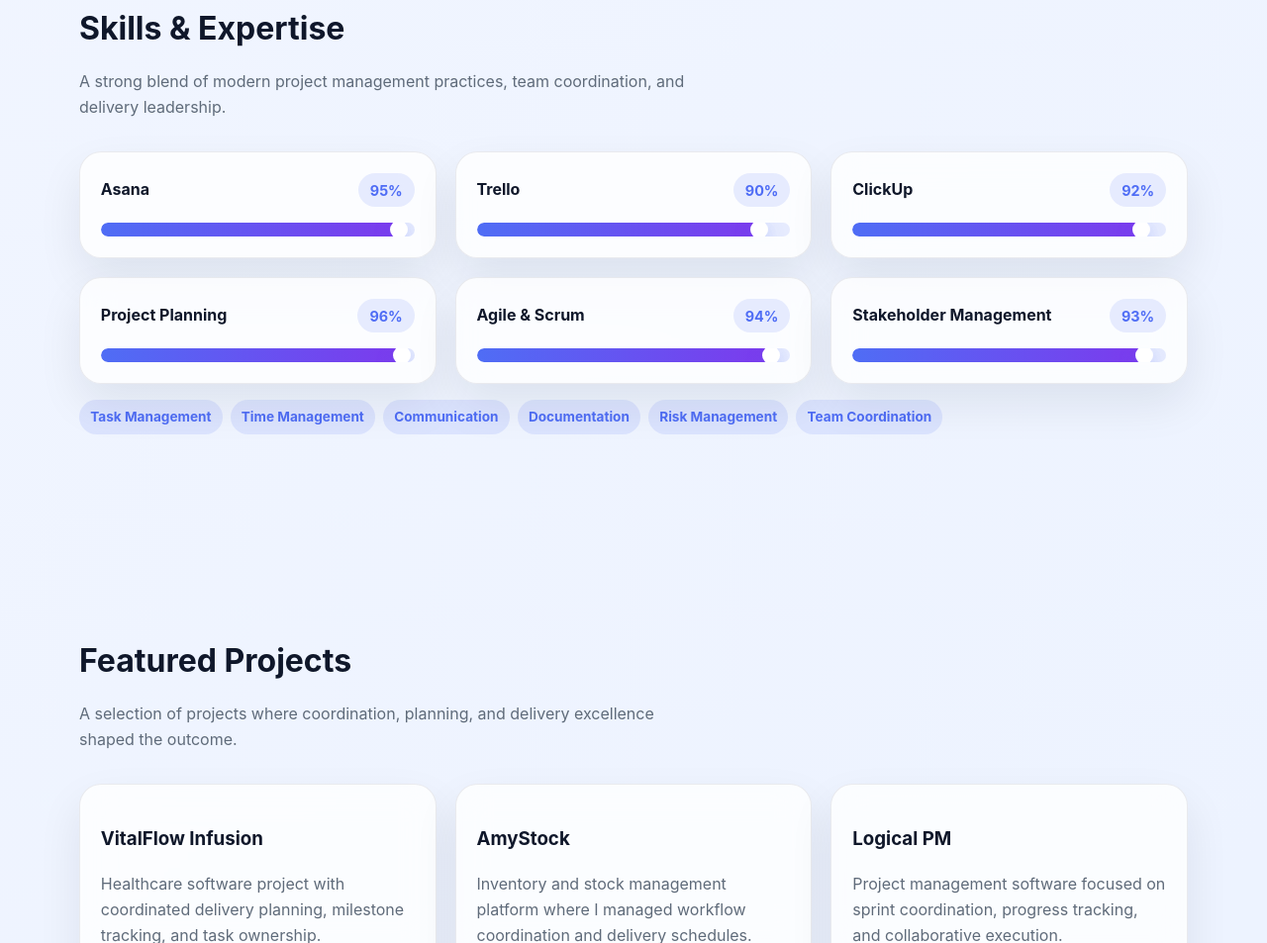
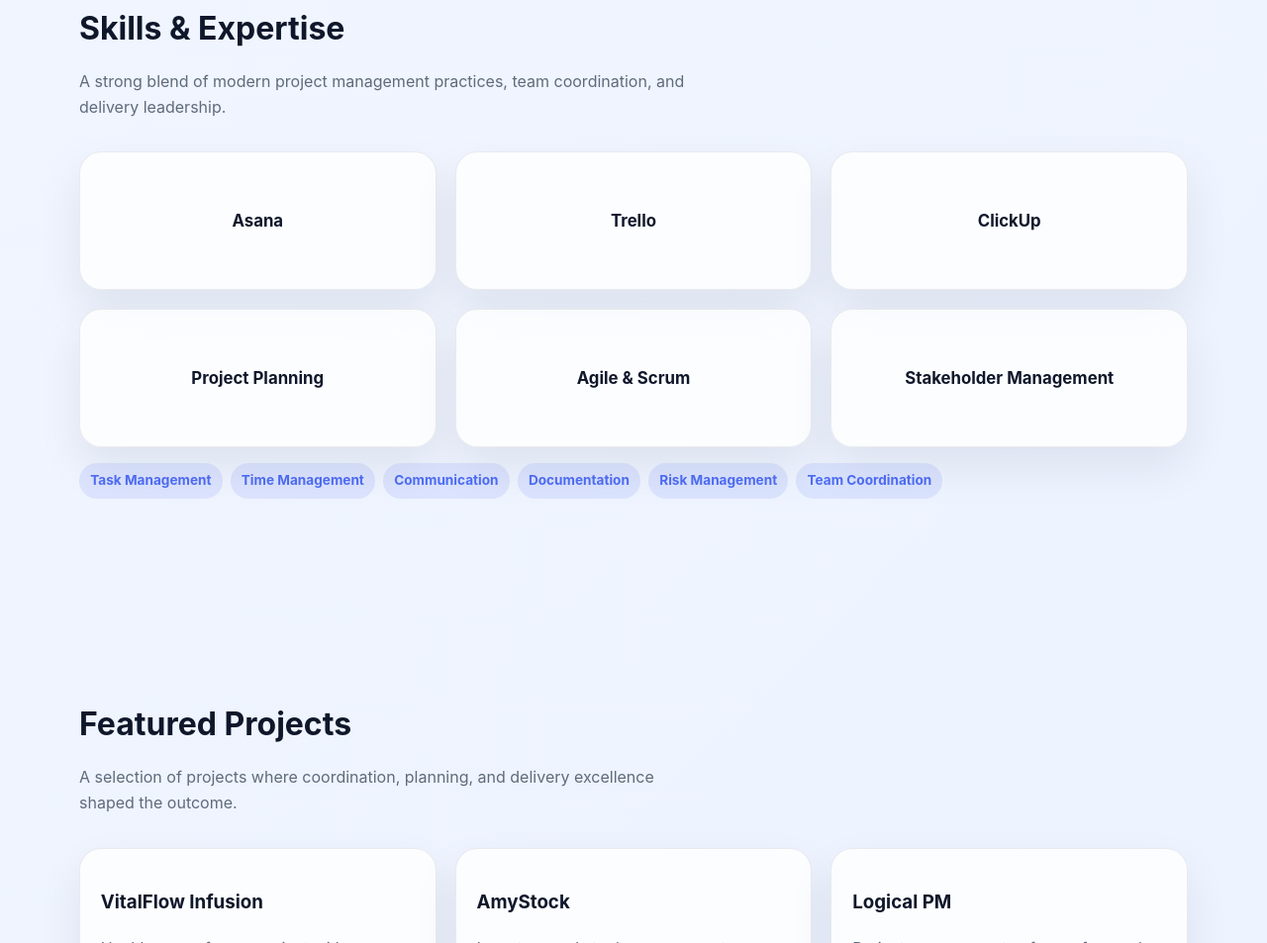
Before and after one commit to aarushi-coordinator/portfolio, a plain HTML site: page index.html in a window 1280 px wide. Shown: the part 2459-3412 px from the top of the page at 99% size. Drawn offline with Linux system fonts and the light colour scheme.

Commit message:
Simplify skills cards to name-only hover cards

```diff
--- a/index.html
+++ b/index.html
@@ -141,28 +141,22 @@
           </p>
           <div class="skills-grid">
             <article class="card glass skill-card reveal">
-              <div class="skill-top"><span>Asana</span><span>95%</span></div>
-              <div class="progress-bar"><span style="width:95%"></span></div>
+              <div class="skill-top"><span>Asana</span></div>
             </article>
             <article class="card glass skill-card reveal">
-              <div class="skill-top"><span>Trello</span><span>90%</span></div>
-              <div class="progress-bar"><span style="width:90%"></span></div>
+              <div class="skill-top"><span>Trello</span></div>
             </article>
             <article class="card glass skill-card reveal">
-              <div class="skill-top"><span>ClickUp</span><span>92%</span></div>
-              <div class="progress-bar"><span style="width:92%"></span></div>
+              <div class="skill-top"><span>ClickUp</span></div>
             </article>
             <article class="card glass skill-card reveal">
-              <div class="skill-top"><span>Project Planning</span><span>96%</span></div>
-              <div class="progress-bar"><span style="width:96%"></span></div>
+              <div class="skill-top"><span>Project Planning</span></div>
             </article>
             <article class="card glass skill-card reveal">
-              <div class="skill-top"><span>Agile & Scrum</span><span>94%</span></div>
-              <div class="progress-bar"><span style="width:94%"></span></div>
+              <div class="skill-top"><span>Agile & Scrum</span></div>
             </article>
             <article class="card glass skill-card reveal">
-              <div class="skill-top"><span>Stakeholder Management</span><span>93%</span></div>
-              <div class="progress-bar"><span style="width:93%"></span></div>
+              <div class="skill-top"><span>Stakeholder Management</span></div>
             </article>
           </div>
           <div class="badge-row reveal">
--- a/styles.css
+++ b/styles.css
@@ -401,51 +401,19 @@ body.dark .illustration-card {
 
 .skill-card .skill-top {
   display: flex;
-  justify-content: space-between;
+  justify-content: center;
   align-items: center;
-  margin-bottom: 1rem;
-  gap: 0.75rem;
+  min-height: 90px;
+  font-size: 1.05rem;
   font-weight: 700;
 }
 
-.skill-card .skill-top span:last-child {
-  background: rgba(79, 109, 245, 0.12);
-  color: var(--primary);
-  font-size: 0.9rem;
-  padding: 0.35rem 0.75rem;
-  border-radius: 999px;
-  min-width: 52px;
+.skill-card {
+  display: flex;
+  align-items: center;
+  justify-content: center;
   text-align: center;
-}
-
-.progress-bar {
-  position: relative;
-  height: 14px;
-  background: rgba(79, 109, 245, 0.12);
-  border-radius: 999px;
-  overflow: hidden;
-}
-
-.progress-bar span {
-  display: block;
-  height: 100%;
-  background: linear-gradient(90deg, var(--primary), var(--secondary));
-  border-radius: inherit;
-  box-shadow: 0 0 18px rgba(79, 109, 245, 0.28);
-  position: relative;
-}
-
-.progress-bar span::after {
-  content: "";
-  position: absolute;
-  right: 0;
-  top: 50%;
-  transform: translate(50%, -50%);
-  width: 18px;
-  height: 18px;
-  border-radius: 50%;
-  background: white;
-  box-shadow: 0 8px 18px rgba(79, 109, 245, 0.28);
+  padding: 1.5rem 1.3rem;
 }
 
 .badge-row {
```
